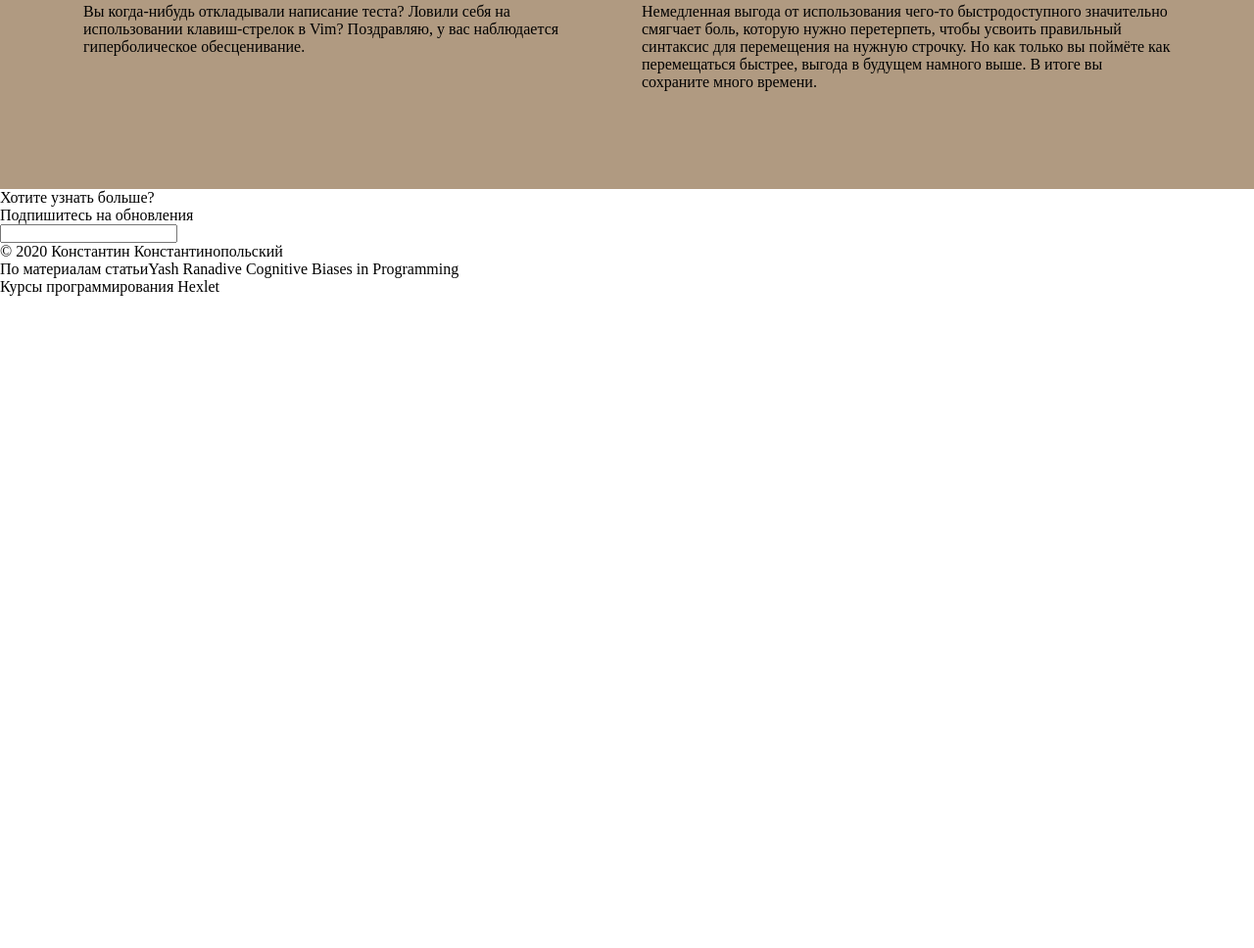
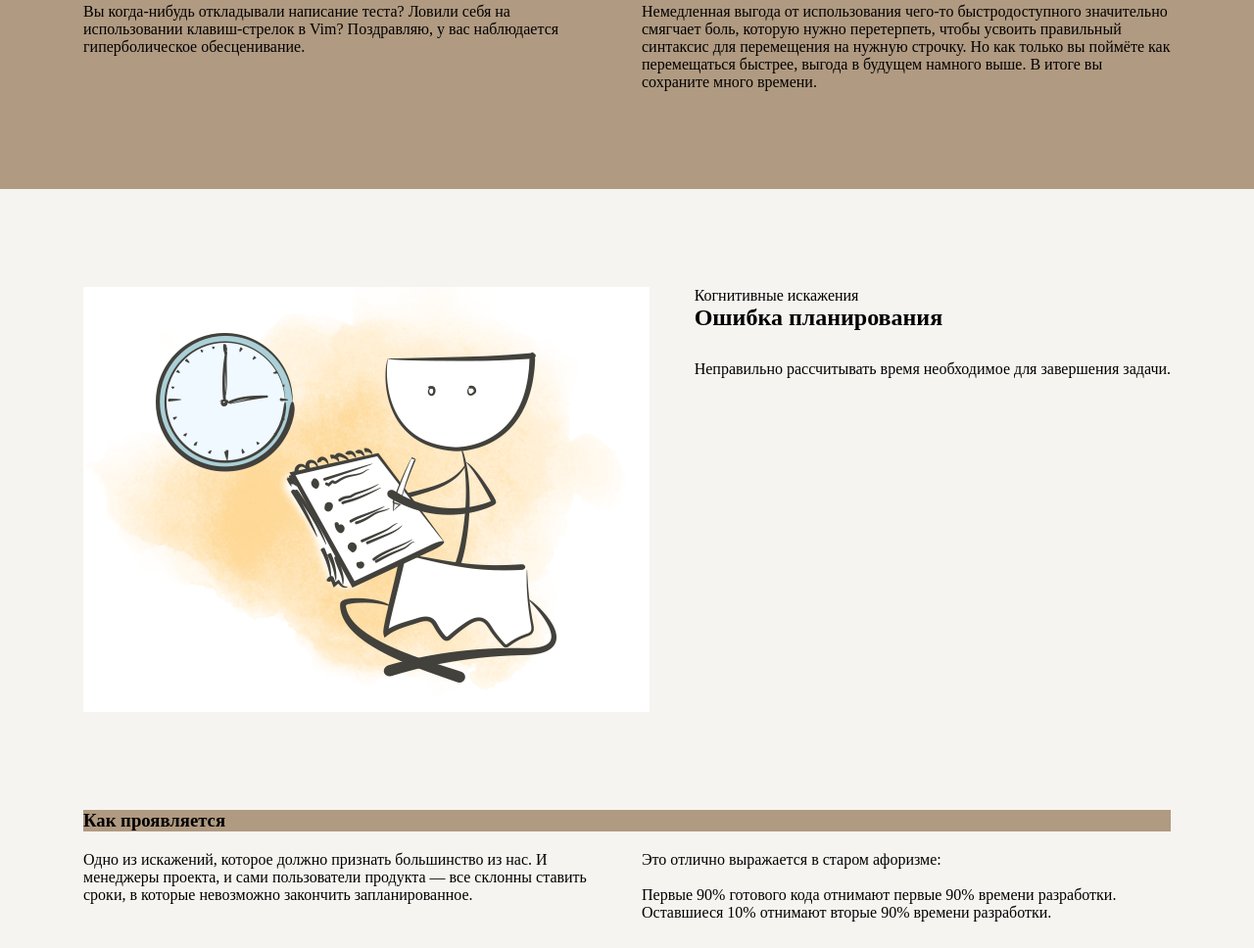
Before and after one commit to sunnaylya/layout-designer-project-lvl1, a website: page src/index.html in a window 1280 px wide. Shown: the part 5952-6920 px from the top of the page at 98% size. Before the commit the page ends 6254 px from the top, so only its background shows below. Drawn offline with Linux system fonts and the light colour scheme.

Commit message:
add styles errors-in-planning section

```diff
--- a/src/index.html
+++ b/src/index.html
@@ -101,7 +101,7 @@
             </div>
             </div>
         </section>
-        <section class="novelty-distortion bc-light" id="novelty-distortion-id">
+        <section class="distortion-of-novelty bc-light" id="novelty-distortion-id">
             <div class="container section-basic-styles">
                 <div class="flex-div">
                   <img src="./images/3.png" alt="Toto with lamp" class="vam mr-30px">
@@ -133,6 +133,23 @@
             </div>
             </div>
         </section>
+        <section class="errors-in-planning bc-light">
+            <div class="container section-basic-styles">
+                <div class="flex-div">
+                  <img src="./images/5.png" alt="Toto with lamp" class="vam mr-30px">
+                  <div class="text-div">
+                      <div class="text">Когнитивные искажения</div>
+                      <h1 class="mgb-30px">Ошибка планирования</h1>
+                      <div class="text">Неправильно рассчитывать время необходимое для завершения задачи.</div>
+                    </div>
+                </div>
+                <h3 class="how-header bc-brown">Как проявляется</h3>
+                <div class="text column">Одно из искажений, которое должно признать большинство из нас. И менеджеры проекта, и сами пользователи продукта — все склонны ставить сроки, в которые невозможно закончить запланированное.<br>
+                    <br>Это отлично выражается в старом афоризме:<br><br>
+                    Первые 90% готового кода отнимают первые 90% времени разработки. Оставшиеся 10% отнимают вторые 90% времени разработки.
+                </div>
+            </div>
+        </section>
    </main>
     <footer>
         <div class="black-container">
```
